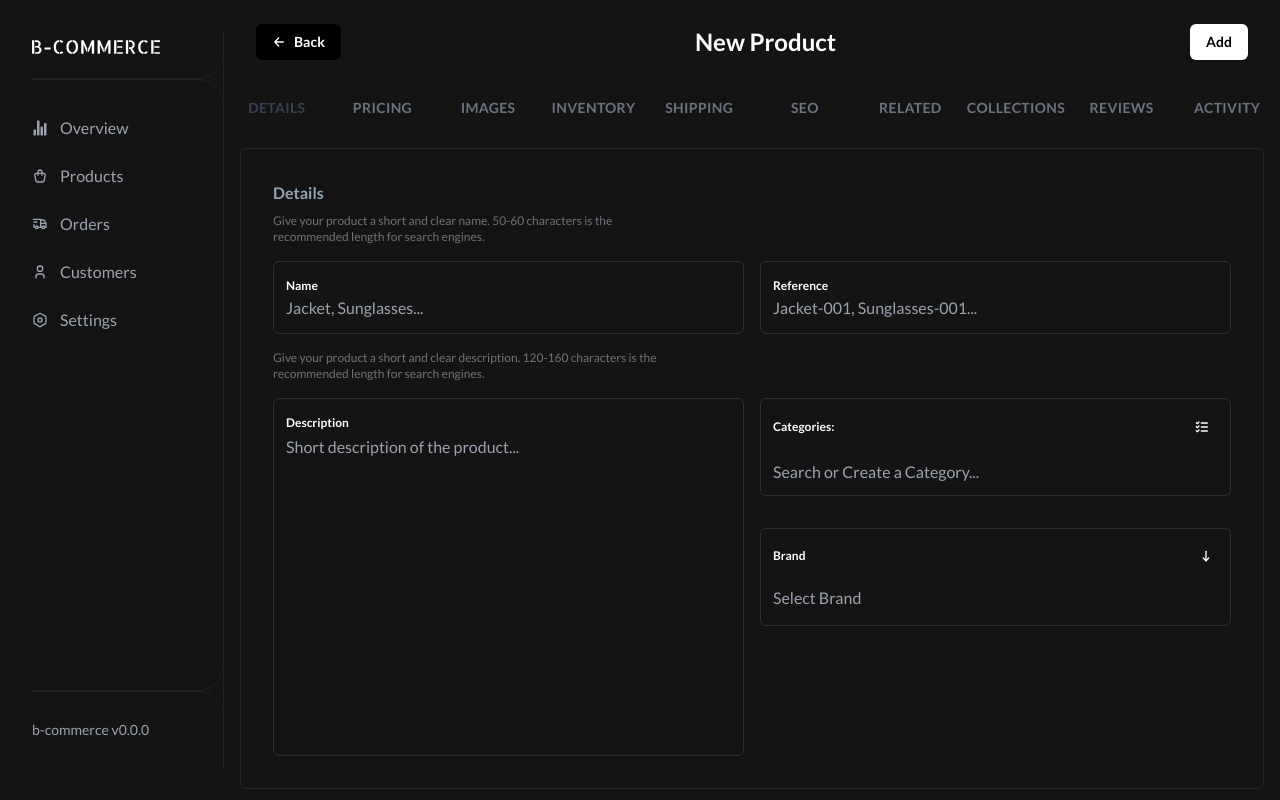
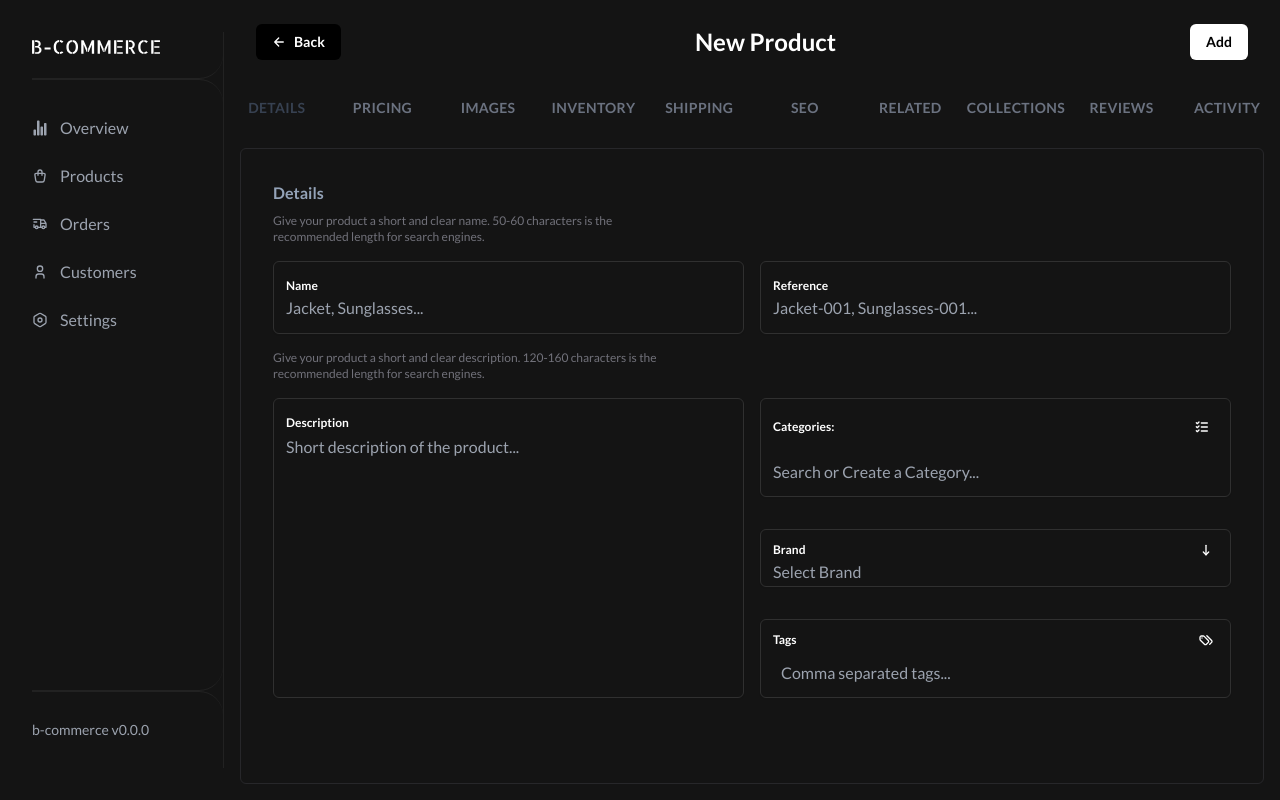
Before and after one commit to MohamedBechirMejri/b-commerce, a Next.js app: page /admin/products/new in a window 1280 px wide. Built offline with nearby package versions, Linux system fonts and the light colour scheme.

Commit message:
Add Tags

```diff
--- /dev/null
+++ b/app/admin/(ui)/Tags.tsx
@@ -0,0 +1,86 @@
+import { AnimatePresence, motion } from "framer-motion";
+import { useState } from "react";
+import { TbTags } from "react-icons/tb";
+
+export default function Tags({
+  tags = "",
+  setTags,
+  label = "",
+  placeholder = "Tags...",
+}: {
+  tags?: string;
+  setTags: (tags: string) => void;
+  label?: string;
+  placeholder?: string;
+}) {
+  const [isFocused, setIsFocused] = useState(false);
+  const [tag, setTag] = useState("");
+
+  return (
+    <motion.div
+      className="relative grid max-w-xl grid-rows-[.75fr,auto] rounded-md shadow-sm"
+      initial={{ border: "1px solid #303030" }}
+      animate={{
+        border: isFocused ? "1px solid #6d28d9" : "1px solid #303030",
+      }}
+      transition={{ duration: 0.1 }}
+      onFocus={() => setIsFocused(true)}
+      onBlur={() => setIsFocused(false)}
+    >
+      <motion.div className="flex flex-wrap items-center justify-between w-full gap-2 p-3 pb-0 pr-4">
+        <label className="text-xs font-bold">{label}</label>
+        <TbTags />
+      </motion.div>
+
+      <div className="flex flex-wrap gap-1 p-2">
+        <AnimatePresence>
+          {tags.split(",").map((tag, i) =>
+            tag ? (
+              <motion.div
+                key={"tag#" + i}
+                className="flex items-center justify-center h-8 px-3 text-xs text-white rounded-md cursor-pointer bg-violet-900 w-max"
+                initial={{
+                  opacity: 0,
+                  backgroundColor: "#6d28d999",
+                  scale: 0.5,
+                  y: 20,
+                }}
+                animate={{ opacity: 1, scale: 1, y: 0 }}
+                whileHover={{ backgroundColor: "#6d28d9" }}
+                exit={{ opacity: 0, scale: 0, y: 10 }}
+                onClick={() =>
+                  setTags(
+                    tags
+                      .split(",")
+                      .filter((_, j) => j !== i)
+                      .join(",")
+                  )
+                }
+              >
+                {tag}
+              </motion.div>
+            ) : null
+          )}
+        </AnimatePresence>
+
+        <motion.input
+          className="relative z-10 w-full h-8 max-w-full px-3 text-gray-400 bg-transparent border-none outline-none"
+          type="search"
+          placeholder={placeholder}
+          value={tag}
+          onChange={e => setTag(e.target.value)}
+          onKeyDown={e => {
+            if (e.key === "Enter" || e.key === ",") {
+              if (tag === "" || tag.includes(",")) return;
+              e.preventDefault();
+              setTags(`${tags},${tag}`);
+              setTag("");
+            } else if (e.key === "Backspace" && tag === "") {
+              setTags(tags.slice(0, tags.lastIndexOf(",")));
+            }
+          }}
+        />
+      </div>
+    </motion.div>
+  );
+}
--- a/app/admin/(ui)/index.tsx
+++ b/app/admin/(ui)/index.tsx
@@ -2,5 +2,6 @@ import Input from "./Input";
 import Textarea from "./Textarea";
 import Select from "./Select";
 import SelectMultiple from "./SelectMultiple";
+import Tags from "./Tags";
 
-export { Input, Textarea, Select, SelectMultiple };
+export { Input, Textarea, Select, SelectMultiple, Tags };
--- a/app/admin/products/(product)/Details.tsx
+++ b/app/admin/products/(product)/Details.tsx
@@ -2,7 +2,13 @@ import type { Product } from "~/types/Product";
 
 import useCategories from "~/lib/hooks/useCategories";
 import useBrands from "~/lib/hooks/useBrands";
-import { Input, Textarea, Select, SelectMultiple } from "../../(ui)/index";
+import {
+  Input,
+  Textarea,
+  Select,
+  SelectMultiple,
+  Tags,
+} from "../../(ui)/index";
 
 export default function Details({
   product,
@@ -59,7 +65,7 @@ export default function Details({
           rows={10}
           required
         />
-        <div className="grid grid-rows-3 gap-8">
+        <div className="grid grid-rows-[repeat(3,auto)] gap-8">
           <SelectMultiple
             label={"Categories"}
             options={categories}
@@ -76,6 +82,12 @@ export default function Details({
             placeholder={"Select Brand"}
             onCreate={addBrand}
           />
+          <Tags
+            label={"Tags"}
+            tags={product.tags}
+            setTags={tags => setProduct(product => ({ ...product, tags }))}
+            placeholder={"Comma separated tags..."}
+          />
         </div>
       </div>
     </div>
--- a/types/Product.ts
+++ b/types/Product.ts
@@ -4,4 +4,5 @@ export type Product = {
   description: string;
   categories: string[];
   brand: string;
+  tags: string;
 };
```
